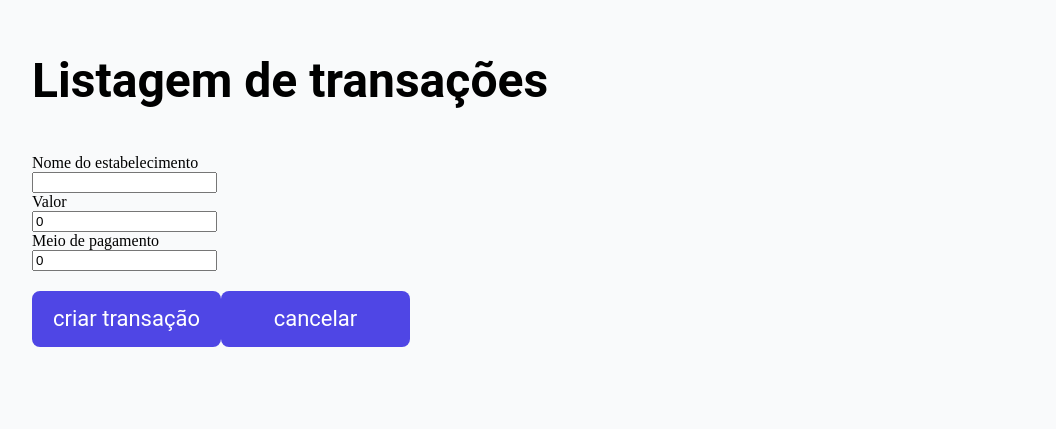
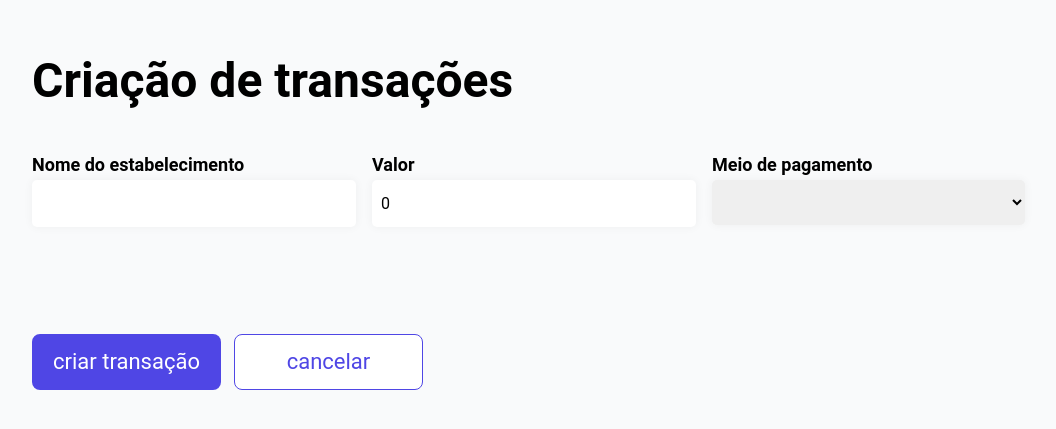
Before and after one commit to zraphael/transactions-app, a React (Create React App) app: page /newtransaction in a window 1280 px wide. Shown: the part 161-590 px from the top of the page, without its empty margins (37-1093 px from the left). Built offline with nearby package versions, Linux system fonts and the light colour scheme.

Commit message:
TransactionForm style update
Updated the style from the TransactionForm and some of its tags,
exchanging an input for a select that will have a list for selection.
Also created the possibility of using a reverseStyle prop for the
button component.

```diff
--- a/src/components/Button/Button.jsx
+++ b/src/components/Button/Button.jsx
@@ -4,12 +4,13 @@ import PropTypes from 'prop-types';
 import ButtonDiv from './Button.styles';
 
 function Button(props) {
-  const { content, redirect } = props;
+  const { content, redirect, reverseStyle } = props;
 
   const navigate = useNavigate();
 
   return (
     <ButtonDiv
+      style={reverseStyle ? { background: '#FFFFFF', color: '#4F46E5', border: '1px solid #4F46E5' } : null}
       onClick={redirect ? () => { navigate(redirect); } : null}
     >
       {content}
@@ -20,11 +21,13 @@ function Button(props) {
 Button.propTypes = {
   content: PropTypes.string,
   redirect: PropTypes.string,
+  reverseStyle: PropTypes.bool,
 };
 
 Button.defaultProps = {
   content: 'default',
   redirect: null,
+  reverseStyle: false,
 };
 
 export default Button;
--- a/src/components/TransactionForm/TransactionForm.jsx
+++ b/src/components/TransactionForm/TransactionForm.jsx
@@ -2,7 +2,7 @@ import React, { useState } from 'react';
 import createTransaction from '../../services/createTransaction';
 import Button from '../Button/Button';
 import {
-  Form, Label, Input, ButtonsDiv,
+  Form, Label, Input, Select, InputsBox, EachInput, ButtonsDiv,
 } from './TransactionForm.styles';
 
 function TransactionForm() {
@@ -15,7 +15,11 @@ function TransactionForm() {
   };
 
   const handleValueChange = (event) => {
-    setEstablishmentName(event.target.value);
+    setTransactionValue(event.target.value);
+  };
+
+  const handleMethodChange = (event) => {
+    setPaymentMethod(event.target.value);
   };
 
   const handleSubmit = (event) => {
@@ -30,15 +34,23 @@ function TransactionForm() {
 
   return (
     <Form onSubmit={handleSubmit}>
-      <Label>Nome do estabelecimento</Label>
-      <Input type="string" value={establishmentName} onChange={handleEstablishmentChange} />
-      <Label>Valor</Label>
-      <Input type="number" value={transactionValue} onChange={handleValueChange} />
-      <Label>Meio de pagamento</Label>
-      <Input type="number" value={transactionValue} onChange={handleValueChange} />
+      <InputsBox>
+        <EachInput>
+          <Label>Nome do estabelecimento</Label>
+          <Input type="string" value={establishmentName} onChange={handleEstablishmentChange} />
+        </EachInput>
+        <EachInput>
+          <Label>Valor</Label>
+          <Input type="number" value={transactionValue} onChange={handleValueChange} />
+        </EachInput>
+        <EachInput>
+          <Label>Meio de pagamento</Label>
+          <Select value={paymentMethod} onChange={handleMethodChange} />
+        </EachInput>
+      </InputsBox>
       <ButtonsDiv>
         <Button name="SubmitButton" type="submit" value="Submit" content="criar transação" redirect="/" />
-        <Button name="CancellButton" content="cancelar" redirect="/" />
+        <Button name="CancellButton" content="cancelar" redirect="/" reverseStyle />
       </ButtonsDiv>
     </Form>
   );
--- a/src/components/TransactionForm/TransactionForm.styles.js
+++ b/src/components/TransactionForm/TransactionForm.styles.js
@@ -13,17 +13,69 @@ const Form = styled.form`
 `;
 
 const Label = styled.label`
+    font-family: Roboto, sans-serif;
+    font-style: normal;
+    font-weight: bold;
+    font-size: 18px;
 `;
 
 const Input = styled.input`
+    font-family: Roboto, sans-serif;
+    font-style: normal;
+    font-weight: normal;
+    font-size: 16px;
+
+    width: 313px;
+    height: 45px;
+    padding-left: 9px;
+    margin-top: 15px;
+    margin-bottom: 14px;
+    box-shadow: 0px 0px 10px rgba(0, 0, 0, 0.05);
+    border-radius: 5px;
+    outline: none !important;
+    border: none;
+    margin-top: 5px;
+`;
+
+const Select = styled.select`
+    font-family: Roboto, sans-serif;
+    font-style: normal;
+    font-weight: bold;
+    font-size: 18px;
+
+    width: 313px;
+    height: 45px;
+    padding-left: 9px;
+    margin-top: 15px;
+    margin-bottom: 14px;
+    box-shadow: 0px 0px 10px rgba(0, 0, 0, 0.05);
+    border-radius: 5px;
+    outline: none !important;
+    border: none;
+    margin-top: 5px;
+`;
+
+const InputsBox = styled.div`
+    display: flex;
+    flex-direction: row;
+`;
+
+const EachInput = styled.div`
+    display: flex;
+    flex-direction: column;
+    padding-right: 16px;
 `;
 
 const ButtonsDiv = styled.div`
-    padding-top: 20px;
+    padding-top: 93px;
     align-self: flex-start;
     align-content: flex-start;
+
+    button {
+      margin-right: 13px;
+    }
 `;
 
 export {
-  Form, Label, Input, ButtonsDiv,
+  Form, Label, Input, Select, InputsBox, EachInput, ButtonsDiv,
 };
--- a/src/pages/NewTransaction/NewTransaction.jsx
+++ b/src/pages/NewTransaction/NewTransaction.jsx
@@ -6,7 +6,7 @@ import FormWrap from './NewTransaction.styles';
 function NewTransaction() {
   return (
     <div style={{ width: '100%' }}>
-      <Container title="Listagem de transações">
+      <Container title="Criação de transações">
         <FormWrap>
           <TransactionForm />
         </FormWrap>
```
